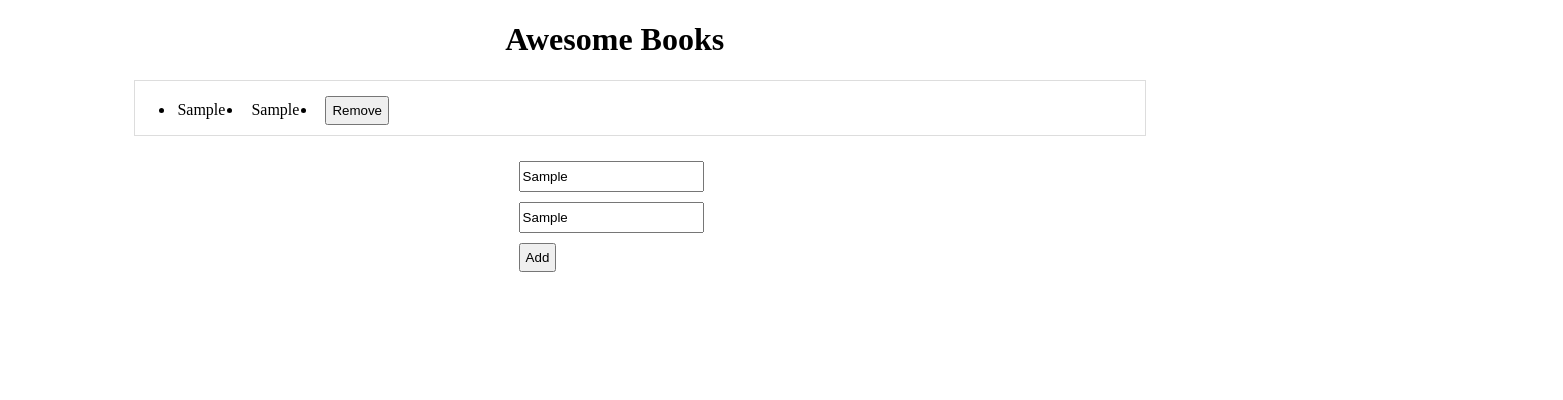
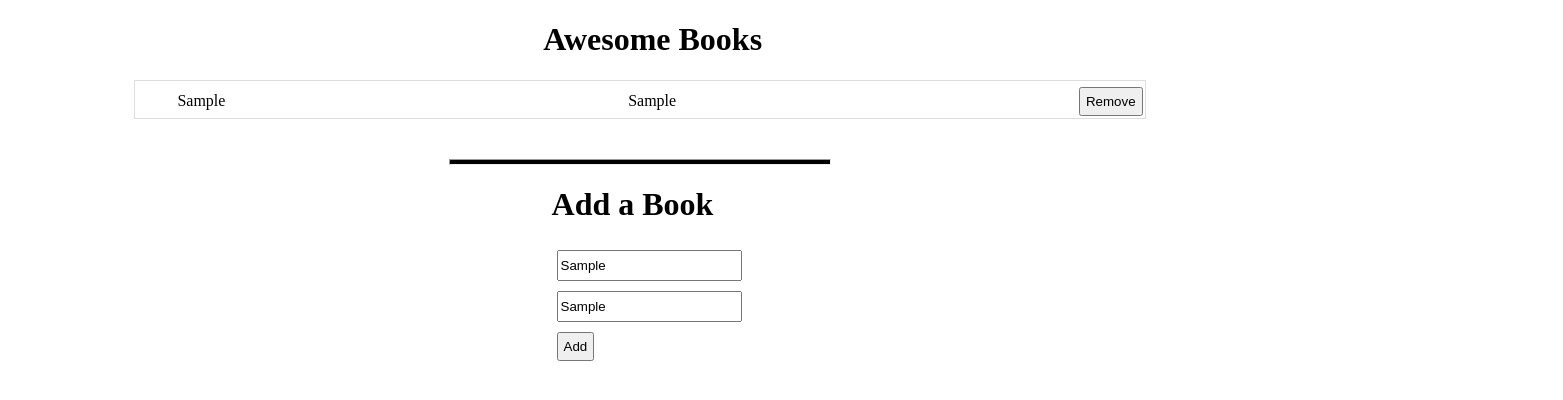
Before and after one commit to asifaminisonline/Awesome-Book, a website: page Index.html in a window 1280 px wide. Both pictures are taken after typing "Sample", "Sample" into the empty fields and a click on the button "Add". Shown: the whole page, 1563 px wide, since content can reach past the window. Drawn offline with Linux system fonts and the light colour scheme.

Commit message:
Add separator in index.html and styles in style.css

```diff
--- a/Index.html
+++ b/Index.html
@@ -23,7 +23,9 @@
     <tbody id="book-list"></tbody>
             </thead>
         </table>
+        <hr class="separator">
         <form id="Book-form">
+            <h1>Add a Book</h1>
             <input type="text" id="title" placeholder="Title"><br>
             <input type="text" id="author" placeholder="Author"><br>
             <button type="submit" id="Add-Book">Add</button>
--- a/style.css
+++ b/style.css
@@ -1,5 +1,5 @@
 .main-title {
-  margin-left: 8%;
+  margin-left: 11%;
   width: 80%;
   text-align: center;
 }
@@ -20,7 +20,14 @@
   margin-top: 20px;
   justify-content: center;
   width: 80%;
-  margin-left: 40%;
+  padding-left: 43%;
+}
+
+.separator {
+  margin-top: 40px;
+  background-color: black;
+  width: 30%;
+  height: 4px;
 }
 
 #Add-Book {
@@ -48,3 +55,14 @@ tr:nth-child(even) {
   justify-content: space-between;
   align-items: center;
 }
+
+tr:nth-child(odd) {
+  justify-content: space-between;
+  align-items: center;
+}
+
+li {
+  text-align: left;
+  width: 80%;
+  list-style: none;
+}
```
